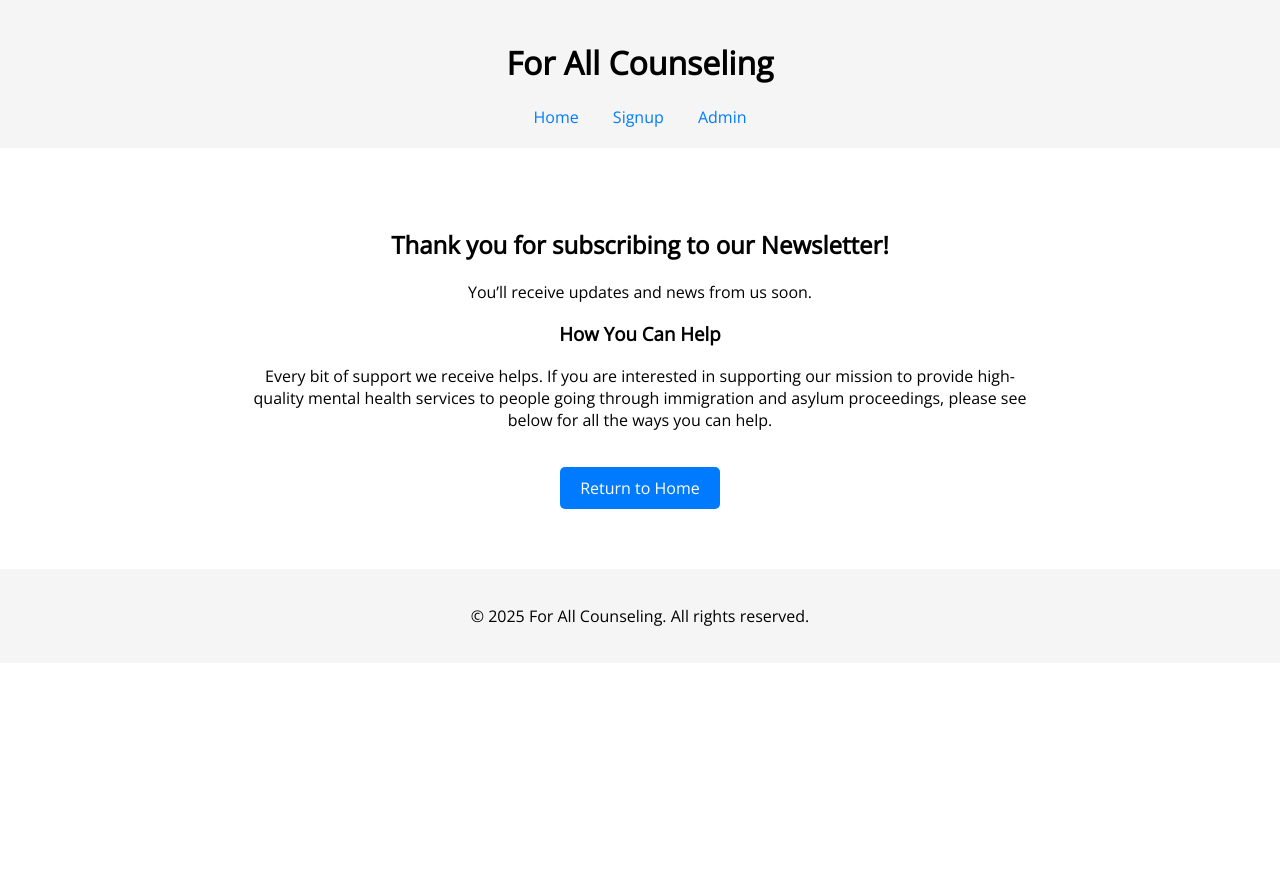
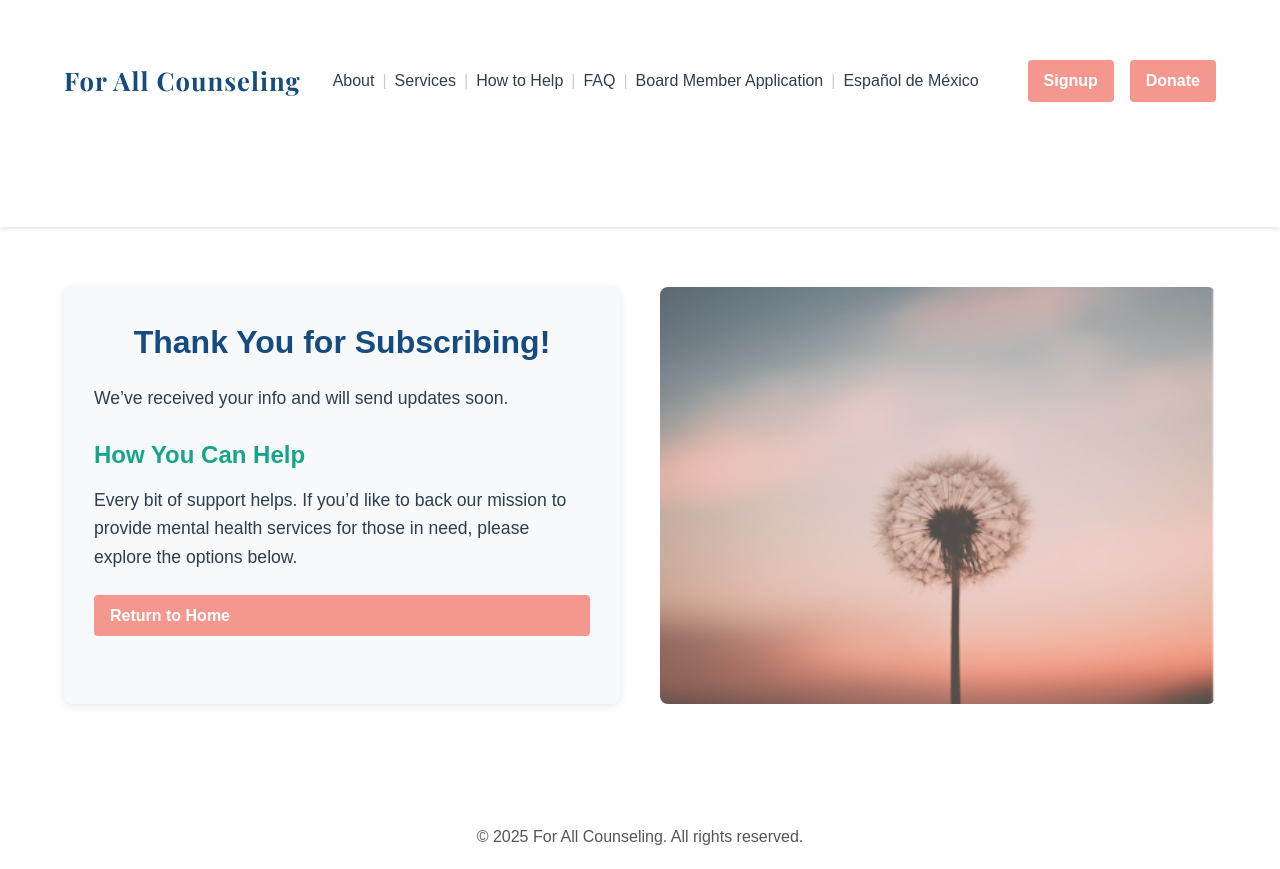
Before and after one commit to prangyadipti/ForAllCounsellingEmailNewletter, a Django app: page /thank-you/ in a window 1280 px wide. Before the commit the page ends 800 px from the top, so only its background shows below. Run offline with Django 5.2, Linux system fonts and the light colour scheme.

Commit message:
Add thank‐you page layout and styles

```diff
--- a/ForAllCounselling/settings.py
+++ b/ForAllCounselling/settings.py
@@ -116,7 +116,8 @@ USE_TZ = True
 # Static files (CSS, JavaScript, Images)
 # https://docs.djangoproject.com/en/5.2/howto/static-files/
 
-STATIC_URL = 'static/'
+STATIC_URL = '/static/'
+STATICFILES_DIRS = [ BASE_DIR / 'static' ]
 
 # Default primary key field type
 # https://docs.djangoproject.com/en/5.2/ref/settings/#default-auto-field
--- /dev/null
+++ b/catalog/static/css/styles.css
@@ -0,0 +1,320 @@
+/* RESET & GLOBAL */
+* {
+  margin: 0;
+  padding: 0;
+  box-sizing: border-box;
+}
+
+body {
+  font-family: Arial, sans-serif;
+  color: #2c3e50;
+  background: #fff;
+  line-height: 1.6;
+}
+
+ul {
+  list-style: none;
+}
+
+a {
+  text-decoration: none;
+  color: inherit;
+}
+
+/* HEADER & NAV */
+.site-header {
+  background: #fff;
+  box-shadow: 0 2px 4px rgba(0,0,0,0.1);
+  position: relative;
+  z-index: 10;
+}
+
+.nav-container {
+  max-width: 1200px;
+  width: 90%;
+  margin: 0 auto;
+  padding: 60px 0 125px; /* space below nav */
+  display: flex;
+  align-items: center;
+  justify-content: space-between;
+}
+
+.logo {
+  flex: 0 0 auto;
+  margin-right: 2rem;
+}
+
+.logo a {
+  font-family: 'Playfair Display', serif;
+  font-weight: 400;
+  font-size: 1.6rem;
+  color: #164B80;
+  letter-spacing: 1px;
+  white-space: nowrap;
+}
+
+.main-nav {
+  flex: 1;
+  display: flex;
+  justify-content: center;
+  align-items: center;
+}
+
+.nav-links {
+  display: flex;
+  align-items: center;
+}
+
+.nav-links li:not(:last-child)::after {
+  content: "|";
+  margin: 0 0.5rem;
+  color: #ccc;
+}
+
+.nav-links a {
+  font-weight: 500;
+  white-space: nowrap;
+}
+
+.nav-buttons {
+  margin-left: auto;
+  display: flex;
+  gap: 1rem;
+}
+
+.btn-cta {
+  background: #f4978e;
+  color: #fff;
+  padding: 8px 16px;
+  border-radius: 4px;
+  font-weight: 600;
+  transition: background-color 0.2s;
+}
+.btn-cta:hover {
+  background: #e07a6a;
+}
+
+/* HERO SECTION */
+.hero-section {
+  background: #89cbc4;
+  padding: 40px 0;
+}
+
+.hero-container {
+  max-width: 1200px;
+  width: 90%;
+  margin: 0 auto;
+  display: flex;
+  align-items: center;
+  justify-content: space-between;
+  flex-wrap: wrap;
+}
+
+.hero-image {
+  flex: 1 1 45%;
+  padding: 10px;
+  text-align: center;
+}
+.hero-image img {
+  max-width: 100%;
+  border-radius: 8px;
+}
+
+.hero-text {
+  flex: 1 1 45%;
+  padding: 10px;
+}
+
+.hero-text h2,
+.hero-text p {
+  color: #fff;
+}
+.hero-text h2 {
+  font-size: 2rem;
+  margin-bottom: 20px;
+  border-bottom: 2px solid #fff;
+  display: inline-block;
+  padding-bottom: 5px;
+}
+.hero-text p {
+  font-size: 1.1rem;
+  line-height: 1.6;
+  max-width: 600px;
+}
+
+/* FOOTER */
+.site-footer {
+  text-align: center;
+  background: #fff;
+  padding: 20px 0;
+  margin-top: 40px;
+  color: #555;
+}
+
+/* SIGNUP PAGE */
+.signup-section {
+  padding: 60px 0;
+  background: #fff;
+}
+
+.signup-container {
+  max-width: 1200px;
+  width: 90%;
+  margin: 0 auto;
+  display: flex;
+  align-items: stretch; /* match form and image height */
+  gap: 40px;
+  flex-wrap: wrap;
+}
+
+.signup-form {
+  flex: 1 1 45%;
+  background: #f8f9fa;
+  padding: 30px;
+  border-radius: 8px;
+  box-shadow: 0 2px 8px rgba(0,0,0,0.1);
+}
+.signup-form h2 {
+  margin-bottom: 20px;
+  font-size: 2rem;
+  color: #164B80;
+  text-align: center;
+}
+.form-group {
+  margin-bottom: 16px;
+}
+.form-group label {
+  display: block;
+  margin-bottom: 6px;
+  font-weight: 500;
+}
+.form-group input,
+.form-group select,
+.form-group textarea {
+  width: 100%;
+  padding: 10px;
+  font-size: 1rem;
+  border: 1px solid #ccc;
+  border-radius: 4px;
+}
+.signup-form .btn-cta {
+  display: block;
+  width: 100%;
+  margin-top: 20px;
+}
+.back-link {
+  text-align: center;
+  margin-top: 16px;
+}
+.back-link a {
+  color: #17a589;
+}
+
+.signup-image {
+  flex: 1 1 45%;
+  display: flex;
+}
+.signup-image img {
+  width: 100%;
+  height: 100%;       /* fill form height */
+  object-fit: cover;
+  border-radius: 8px;
+}
+
+.logo-img {
+  max-height: 60px;
+  width: auto;
+}
+
+/* RESPONSIVE */
+@media (max-width: 768px) {
+  .nav-container,
+  .main-nav {
+    flex-direction: column;
+    gap: 10px;
+  }
+  .main-nav {
+    justify-content: center;
+  }
+  .hero-container,
+  .signup-container {
+    flex-direction: column;
+    align-items: center;
+  }
+  .hero-text h2 {
+    margin-top: 20px;
+  }
+  .signup-form,
+  .signup-image {
+    flex: 1 1 100%;
+  }
+}
+/* ===== THANK YOU PAGE ===== */
+.thank-section {
+  padding: 60px 0;           /* space around entire block */
+  background: #fff;          /* white bg */
+}
+
+.thank-container {
+  max-width: 1200px;
+  width: 90%;
+  margin: 0 auto;            /* center it */
+  display: flex;             /* two‑column layout */
+  align-items: stretch;      /* match heights */
+  gap: 40px;                 /* gap between columns */
+  flex-wrap: wrap;           /* stack on narrow screens */
+}
+
+/* message card styling */
+.thank-form {
+  flex: 1 1 45%;             /* about half width */
+  background: #f8f9fa;       /* light grey box */
+  padding: 30px;
+  border-radius: 8px;
+  box-shadow: 0 2px 8px rgba(0,0,0,0.1);
+}
+.thank-form h2 {
+  text-align: center;        /* center heading */
+  font-size: 2rem;
+  color: #164B80;
+  margin-bottom: 16px;
+}
+.thank-form p {
+  font-size: 1.1rem;
+  line-height: 1.6;
+  margin-bottom: 24px;
+}
+.thank-form h3 {
+  font-size: 1.5rem;
+  color: #17a589;            /* accent color */
+  margin-bottom: 12px;
+}
+.thank-form .btn-cta {
+  display: block;            /* full‑width button */
+  width: 100%;
+  margin-top: 20px;
+}
+
+/* illustration column */
+.thank-image {
+  flex: 1 1 45%;
+  display: flex;             /* let img stretch */
+}
+.thank-image img {
+  width: 100%;
+  height: 100%;              /* fill column height */
+  object-fit: cover;         /* crop/scale nicely */
+  border-radius: 8px;
+}
+
+/* mobile stacking */
+@media (max-width: 768px) {
+  .thank-container {
+    flex-direction: column;
+    align-items: center;
+  }
+  .thank-form,
+  .thank-image {
+    flex: 1 1 100%;         /* full width on mobile */
+  }
+}
--- a/catalog/templates/base.html
+++ b/catalog/templates/base.html
@@ -3,64 +3,52 @@
   <head>
     <meta charset="UTF-8">
     <title>{% block title %}For All Counseling{% endblock %}</title>
-    <link rel="stylesheet" href="https://fonts.googleapis.com/css?family=Open+Sans|Roboto">
-    <style>
-        body {
-            font-family: 'Open Sans', sans-serif;
-            margin: 0;
-            padding: 0;
-            text-align: center;
-        }
-        header, footer {
-            background-color: #f5f5f5;
-            padding: 20px;
-        }
-        nav a {
-            margin: 0 15px;
-            color: #007bff;
-            text-decoration: none;
-        }
-        nav a:hover {
-            text-decoration: underline;
-        }
-        .container {
-            margin: 40px auto;
-            max-width: 800px;
-            padding: 20px;
-        }
-        a.button {
-            display: inline-block;
-            margin-top: 20px;
-            padding: 10px 20px;
-            background-color: #007bff;
-            color: white;
-            text-decoration: none;
-            border-radius: 5px;
-        }
-        a.button:hover {
-            background-color: #0056b3;
-        }
-    </style>
+    {% load static %}
+
+    <!-- 1) Import our serif “Playfair Display” font from Google -->
+    <link
+      href="https://fonts.googleapis.com/css2?family=Playfair+Display:wght@700&display=swap"
+      rel="stylesheet"
+    />
+
+    <!-- 2) Then load our own CSS so we can use the font -->
+    <link rel="stylesheet" href="{% static 'css/styles.css' %}">
   </head>
   <body>
+    <!-- HEADER / NAV -->
+    <header class="site-header">
+      <div class="nav-container">
+        <!-- Logo -->
+        <div class="logo">
+          <a href="{% url 'home' %}">For All Counseling</a>
+        </div>
 
-<header>
-    <h1>For All Counseling</h1>
-    <nav>
-        <a href="{% url 'home' %}">Home</a>
-        <a href="{% url 'signup' %}">Signup</a>
-        <a href="{% url 'admin_dashboard' %}">Admin</a>
+        <!-- Navigation + Buttons -->
+        <nav class="main-nav">
+          <ul class="nav-links">
+            <li><a href="#">About</a></li>
+            <li><a href="#">Services</a></li>
+            <li><a href="#">How to Help</a></li>
+            <li><a href="#">FAQ</a></li>
+            <li><a href="#">Board Member Application</a></li>
+            <li><a href="#">Español de México</a></li>
+          </ul>
+          <div class="nav-buttons">
+            <a href="{% url 'signup' %}" class="btn-cta">Signup</a>
+            <a href="#" class="btn-cta">Donate</a>
+          </div>
         </nav>
+      </div>
     </header>
 
-<div class="container">
-    {% block content %}
-    {% endblock %}
-</div>
+    <!-- MAIN CONTENT -->
+    <main>
+      {% block content %}{% endblock %}
+    </main>
 
-<footer>
+    <!-- FOOTER -->
+    <footer class="site-footer">
       <p>© 2025 For All Counseling. All rights reserved.</p>
     </footer>
-
   </body>
 </html>
--- a/catalog/templates/thank_you.html
+++ b/catalog/templates/thank_you.html
@@ -1,19 +1,37 @@
 {% extends 'base.html' %}
+{% load static %}
 
-{% block title %}Thank You - For All Counseling{% endblock %}
+{% block title %}
+Thank You – For All Counseling
+{% endblock %}
 
 {% block content %}
-    <h2>Thank you for subscribing to our Newsletter!</h2>
-    <p>You’ll receive updates and news from us soon.</p>
+<section class="thank-section">
+  <div class="thank-container">
 
-    <h3>How You Can Help</h3>
-    <p>
-        Every bit of support we receive helps.
-        If you are interested in supporting our mission
-        to provide high-quality mental health services to people
-        going through immigration and asylum proceedings,
-        please see below for all the ways you can help.
-    </p>
+    <!-- left side: message box -->
+    <div class="thank-form">
+      <h2>Thank You for Subscribing!</h2>
+      <p>We’ve received your info and will send updates soon.</p>
 
-    <a href="{% url 'home' %}" class="button">Return to Home</a>
+      <h3>How You Can Help</h3>
+      <p>
+        Every bit of support helps. If you’d like to back our mission
+        to provide mental health services for those in need,
+        please explore the options below.
+      </p>
+
+      <a href="{% url 'home' %}" class="btn-cta">Return to Home</a>
+    </div>
+
+    <!-- right side: illustration -->
+    <div class="thank-image">
+      <img
+        src="{% static 'images/dandelion.jpg' %}"
+        alt="Dandelion illustration"
+      >
+    </div>
+
+  </div>
+</section>
 {% endblock %}
```
Also changed, not shown: catalog/templates/home.html (+28 -12 lines), catalog/templates/signup.html (+39 -8 lines), catalog/static/images/dandelion.jpg (added), catalog/static/images/signup-illustration.png (added), catalog/static/images/sunrise.jpg (added), db.sqlite3, 1 other file. Lines whose indentation alone changed are shown as unchanged.
